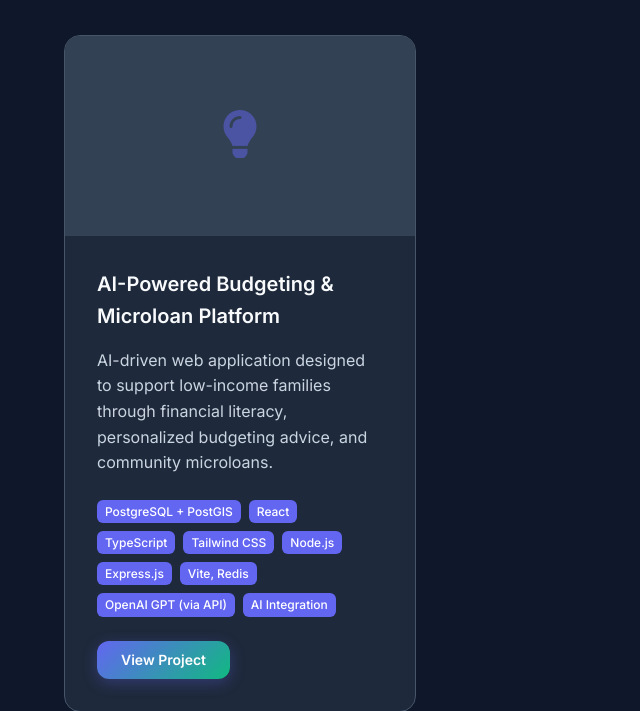
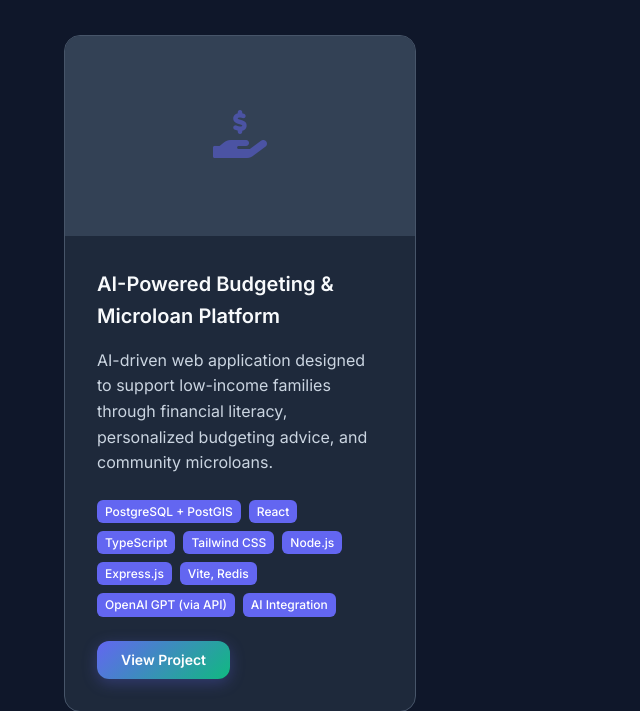
Before and after one commit to arusoftwaresolutions/my_portofolio, a Django app: page / in a window 1280 px wide. Shown: the part 3127-3838 px from the top of the page, without its empty margins (0-640 px from the left). Run offline with Django 4.2, Linux system fonts and the light colour scheme.

Commit message:
Update project card icon in index.html

```diff
--- a/templates/index.html
+++ b/templates/index.html
@@ -247,7 +247,7 @@
                 <div class="project-card coming-soon" data-aos="fade-up" data-aos-delay="400">
                     <div class="project-image">
                         <div class="project-placeholder">
-                            <i class="fas fa-lightbulb"></i>
+                            <i class="fas fa-hand-holding-usd"></i>
                         </div>
                     </div>
                     <div class="project-content">
```
